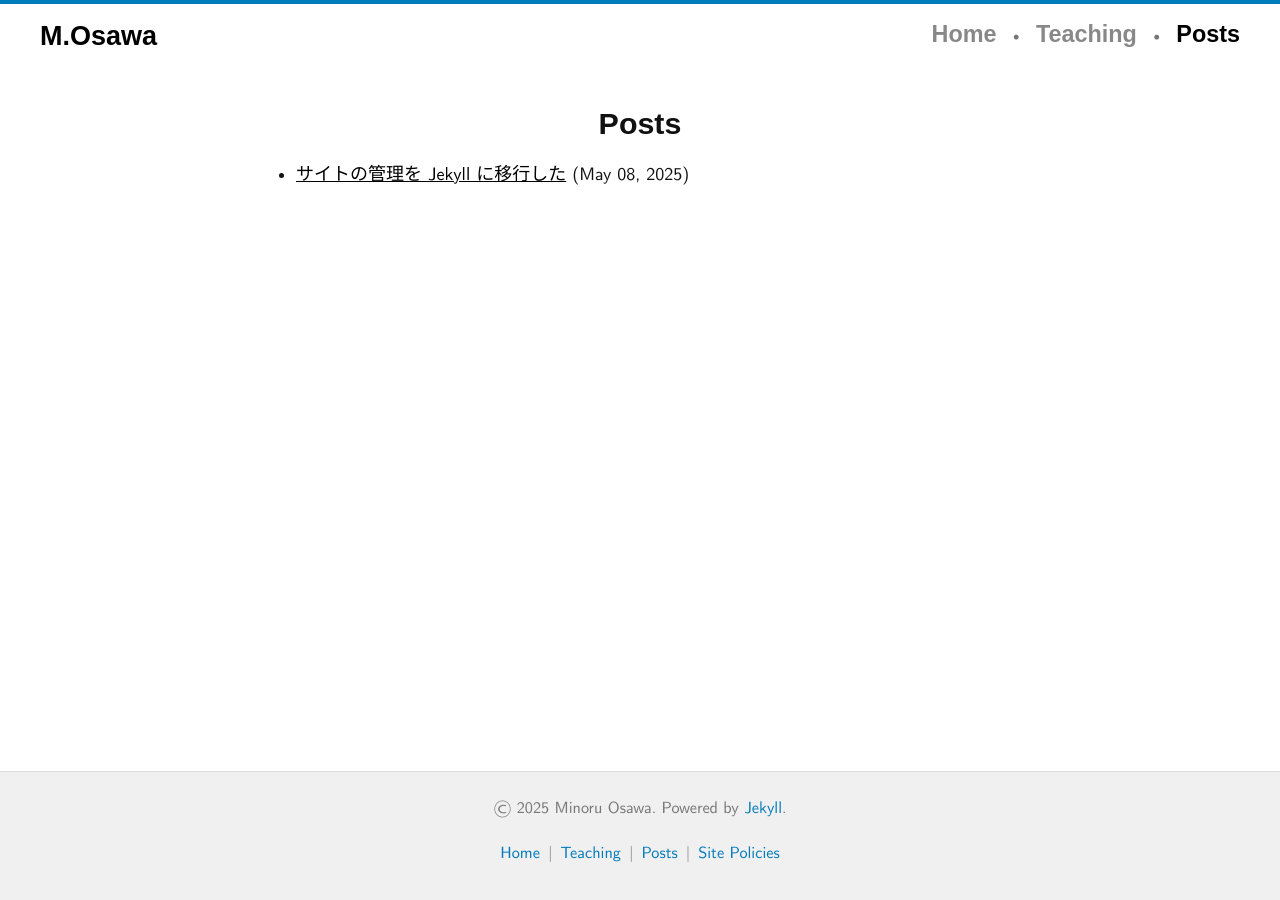
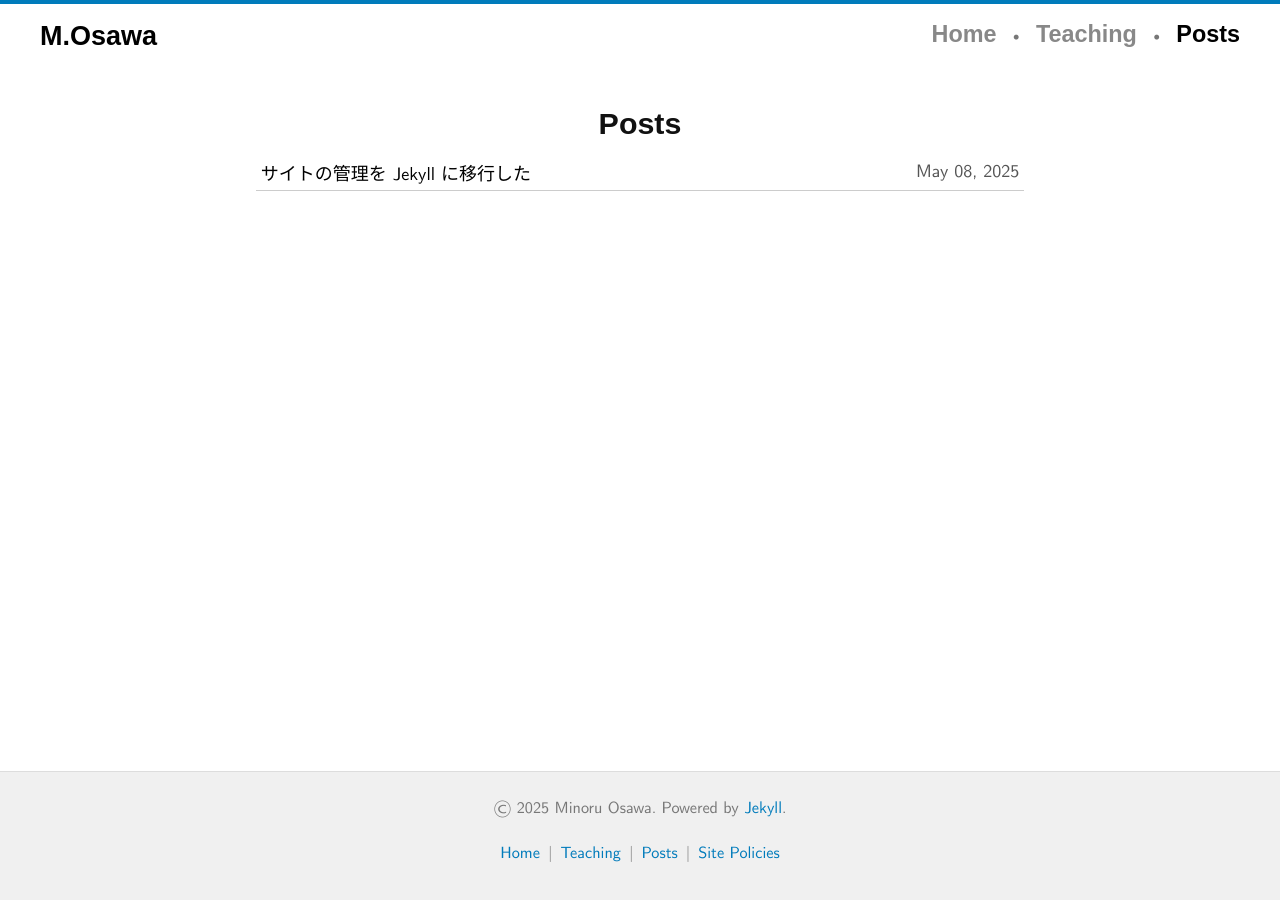
Before and after one commit to mino-osawa/mino-osawa.github.io, a Jekyll site: the page built from posts.markdown, in a window 1280 px wide. Built offline with Jekyll 4.4.1, drawn with Linux system fonts in a browser that asks for light colours; some web fonts are replaced.

Commit message:
minor fix

```diff
--- a/_sass/_posts.scss
+++ b/_sass/_posts.scss
@@ -9,8 +9,7 @@
 
 .post-date,
 .post-misc {
-  font-weight: bold;
-  color: $color-MidnightBlue;
+  font-family:'Computer Modern Typewriter', "Noto Serif JP", sans-serif;
 }
 
 .post-misc {
--- a/assets/css/main.scss
+++ b/assets/css/main.scss
@@ -56,7 +56,7 @@ main {
 
 /* === タイポグラフィ・文書構造 === */
 h1, h2, h3 {
-  font-family: "Computer Modern Sans Serif", sans-serif;
+  font-family: "Computer Modern Sans Serif", "Noto Sans JP", sans-serif;
   font-weight: bold;
   margin: 0 0 .5em 0;
 }
@@ -124,6 +124,36 @@ p {
 
 .posts-header {
   text-align: center;
+  @media only screen and (max-width: 600px) {
+    text-align: left;
+  }
+}
+
+.posts {
+    margin: 0; padding: 0;
+    li {
+        list-style-type: none;
+        display: block;
+        padding: .2rem .3rem;
+        border-bottom: 1px solid #ccc;
+
+        a {
+            text-decoration: none;
+            &:hover {
+                text-decoration: underline;
+            }
+        }
+        time {
+            float: right;
+            color: #555;
+        }
+
+        @media( max-width: 600px ) {
+            time {
+                display: none;
+            }
+        }
+    }
 }
 
 /* === ナビゲーション === */
--- a/posts.markdown
+++ b/posts.markdown
@@ -26,7 +26,7 @@ permalink: /posts/
     <ul class="posts">
     {% for post in site.posts %}
         <li>
-        <a href="{{ post.url }}">{{ post.title }}</a> <time class="date">{{ post.date | date: "(%B %d, %Y)" }}</time>
+        <a href="{{ post.url }}">{{ post.title }}</a> <time class="date">{{ post.date | date: "%B %d, %Y" }}</time>
         </li>
     {% endfor %}
     </ul>
--- a/teaching.markdown
+++ b/teaching.markdown
@@ -5,8 +5,6 @@ permalink: "/teaching/"
 ---
 
 <h1>Teaching</h1>
-
-<p>記述の誤りはぜひ教えてください．</p>
 
 <hr>
 
```
